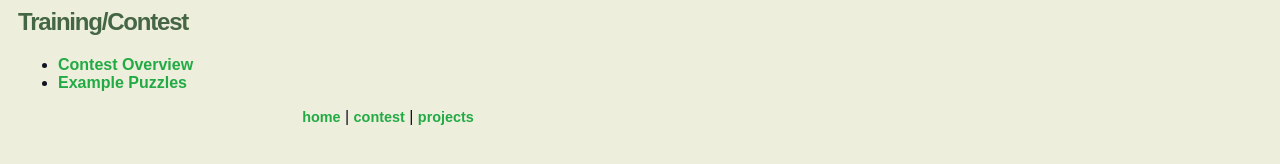
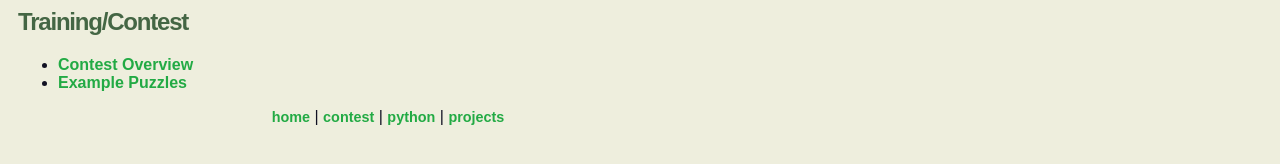
Before and after one commit to dirtbags/dirtbags.github.io, a Jekyll site: the page built from index.md, in a window 1280 px wide. Shown: the part 370-534 px from the top of the page. Built offline with Jekyll 4.4.1, drawn with Linux system fonts in a browser that asks for light colours; our own code applies the rules of GitHub Pages for plain Markdown files.

Commit message:
Link to js-python in navbar

```diff
--- a/_layouts/default.html
+++ b/_layouts/default.html
@@ -16,7 +16,8 @@
     <nav>
       <ul>
         <li><a href="/">Home</a></li>
-        <li><a href="/contest/" title="Forensic Contest">Contest</a></li>
+        <li><a href="{{ '/contest/' | relative_url }}" title="Forensic Contest">Contest</a></li>
+        <li><a href="{{ '/js-python/' | relative_url }}" title="Python for Cool Kids">Python</a></li>
         <li><a href="https://github.com/dirtbags" title="Projects on Github">Projects</a></li>
       </ul>
     </nav>
```
